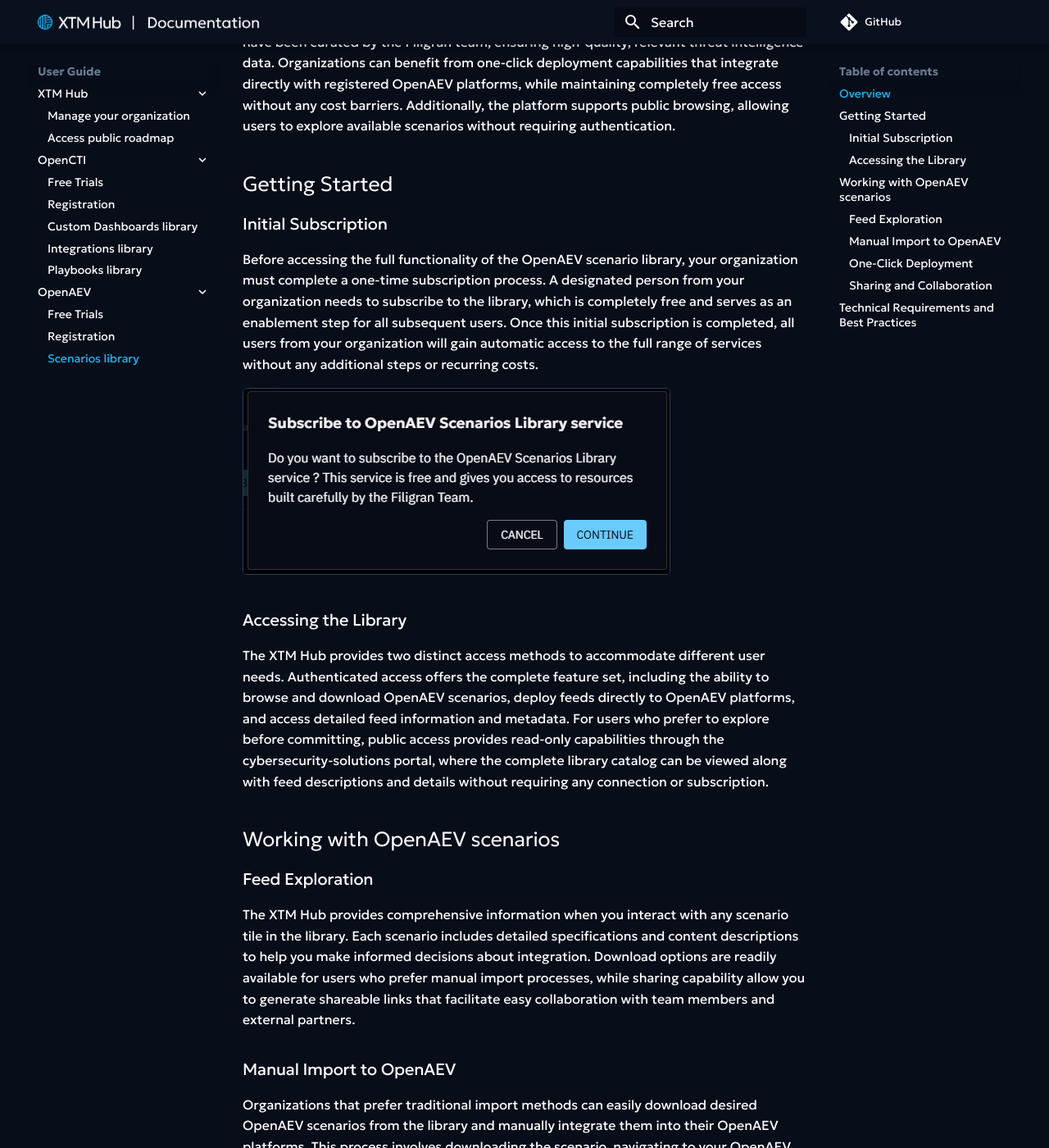
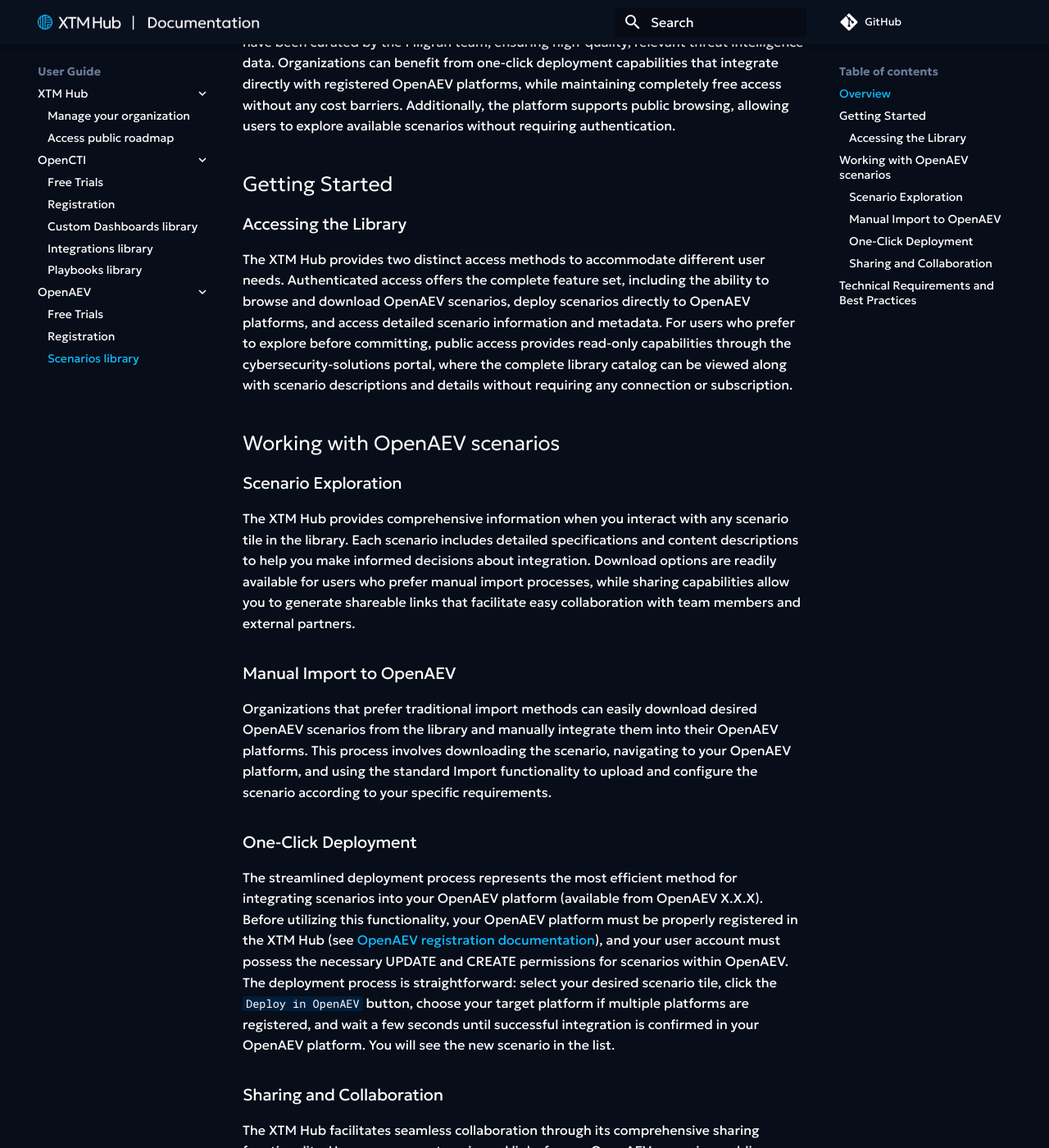
Before and after one commit to FiligranHQ/xtm-hub-docs, an MkDocs documentation site: the page built from docs/libraries/openaev-scenarios.md, in a window 1280 px wide and 1400 px high, scrolled down 835 px. Shown: the whole window at 82% size. Built offline with MkDocs 1.6.1 and Material for MkDocs 9.7.7, drawn with Linux system fonts in a browser that asks for light colours; comment, search, counter and statistics services are not loaded; the version menu is left out; some of the changed text lies outside the part shown.

Commit message:
feat(libraries): remove subscribe section + fix wording

```diff
--- a/docs/libraries/openaev-scenarios.md
+++ b/docs/libraries/openaev-scenarios.md
@@ -15,34 +15,24 @@
 Additionally, the platform supports public browsing, allowing users to explore available scenarios without requiring authentication.
 
 ## Getting Started
-### Initial Subscription
-Before accessing the full functionality of the OpenAEV scenario library,
-your organization must complete a one-time subscription process.
-A designated person from your organization needs to subscribe to the library,
-which is completely free and serves as an enablement step for all subsequent users.
-Once this initial subscription is completed, all users from your organization will
-gain automatic access to the full range of services without any additional steps or recurring costs.
-
-![Subscribe to OpenAEV scenarios](../assets/images/subscribe-openaev-scenarios.png)
-
 
 ### Accessing the Library
 The XTM Hub provides two distinct access methods to accommodate different user needs.
 Authenticated access offers the complete feature set,
 including the ability to browse and download OpenAEV scenarios,
-deploy feeds directly to OpenAEV platforms,
-and access detailed feed information and metadata.
+deploy scenarios directly to OpenAEV platforms,
+and access detailed scenario information and metadata.
 For users who prefer to explore before committing,
 public access provides read-only capabilities through the cybersecurity-solutions portal,
-where the complete library catalog can be viewed along with feed descriptions and
+where the complete library catalog can be viewed along with scenario descriptions and
 details without requiring any connection or subscription.
 
 ## Working with OpenAEV scenarios
-### Feed Exploration
+### Scenario Exploration
 The XTM Hub provides comprehensive information when you interact with any scenario tile in the library.
 Each scenario includes detailed specifications and content descriptions to help you make informed decisions about integration.
 Download options are readily available for users who prefer manual import processes,
-while sharing capability allow you to generate shareable links that facilitate easy
+while sharing capabilities allow you to generate shareable links that facilitate easy
 collaboration with team members and external partners.
 
 ### Manual Import to OpenAEV
@@ -50,7 +40,7 @@
 easily download desired OpenAEV scenarios from the library and manually integrate them
 into their OpenAEV platforms. This process involves downloading the scenario,
 navigating to your OpenAEV platform, and using the standard Import functionality
-to upload and configure the feed according to your specific requirements.
+to upload and configure the scenario according to your specific requirements.
 
 ### One-Click Deployment
 The streamlined deployment process represents the most efficient method for integrating scenarios
@@ -72,6 +62,6 @@
 
 ## Technical Requirements and Best Practices
 Successful integration with the XTM Hub requires attention to several technical considerations.
-Users deploying feeds must maintain appropriate OpenAEV permissions,
+Users deploying scenarios must maintain appropriate OpenAEV permissions,
 including UPDATE/CREATE capability for OpenAEV scenarios.
 Platform registration involves enrolling OpenAEV platforms in the XTM Hub.
```
Also changed, not shown: docs/libraries/custom-dashboards.md (+7 -17 lines), docs/libraries/integrations.md (+8 -21 lines), docs/libraries/opencti-playbooks.md (+2 -6 lines), docs/assets/images/subscribe-custom-dashboards.png (deleted), docs/assets/images/subscribe-integrations.png (deleted), docs/assets/images/subscribe-openaev-scenarios.png (deleted).
